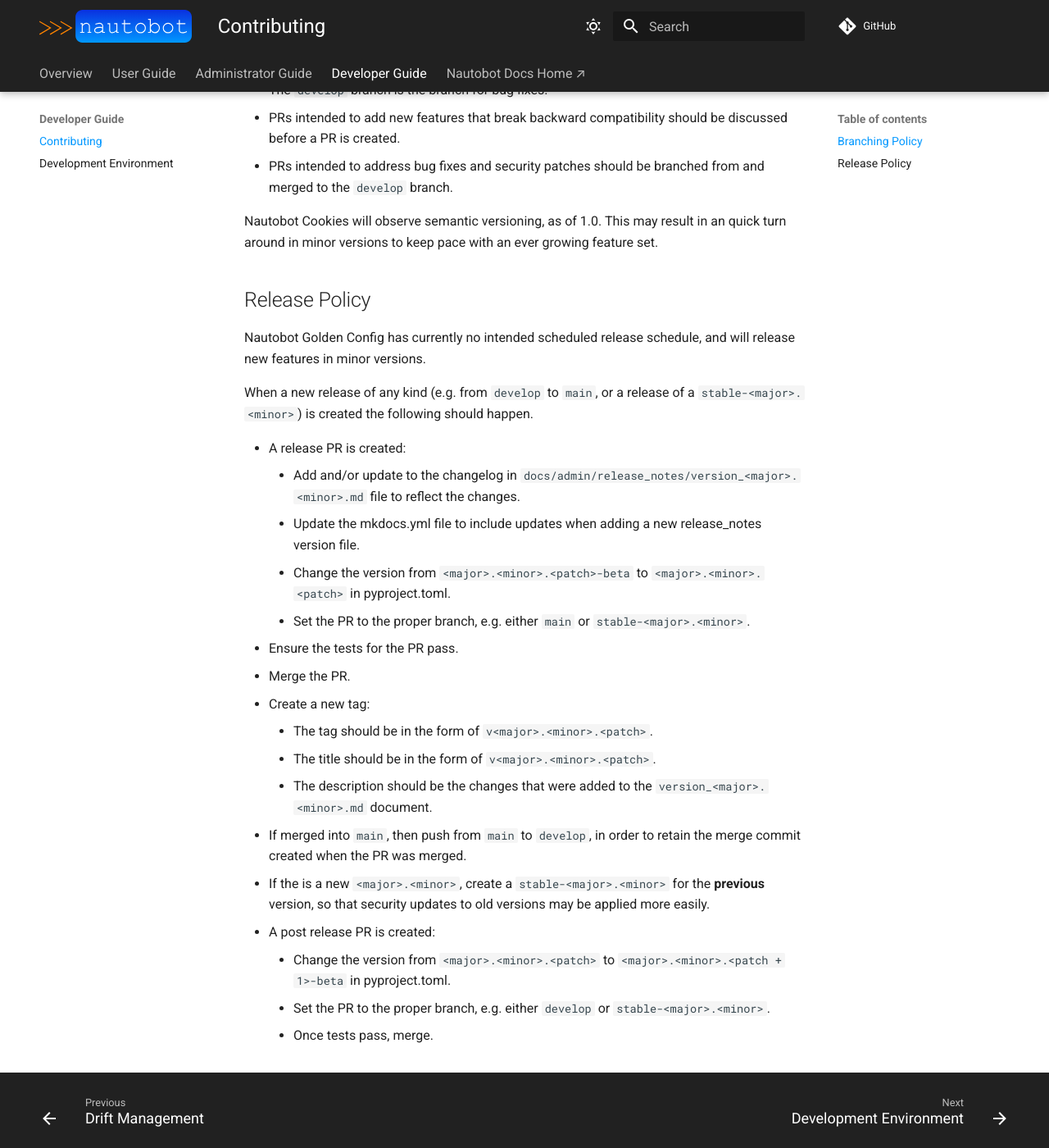
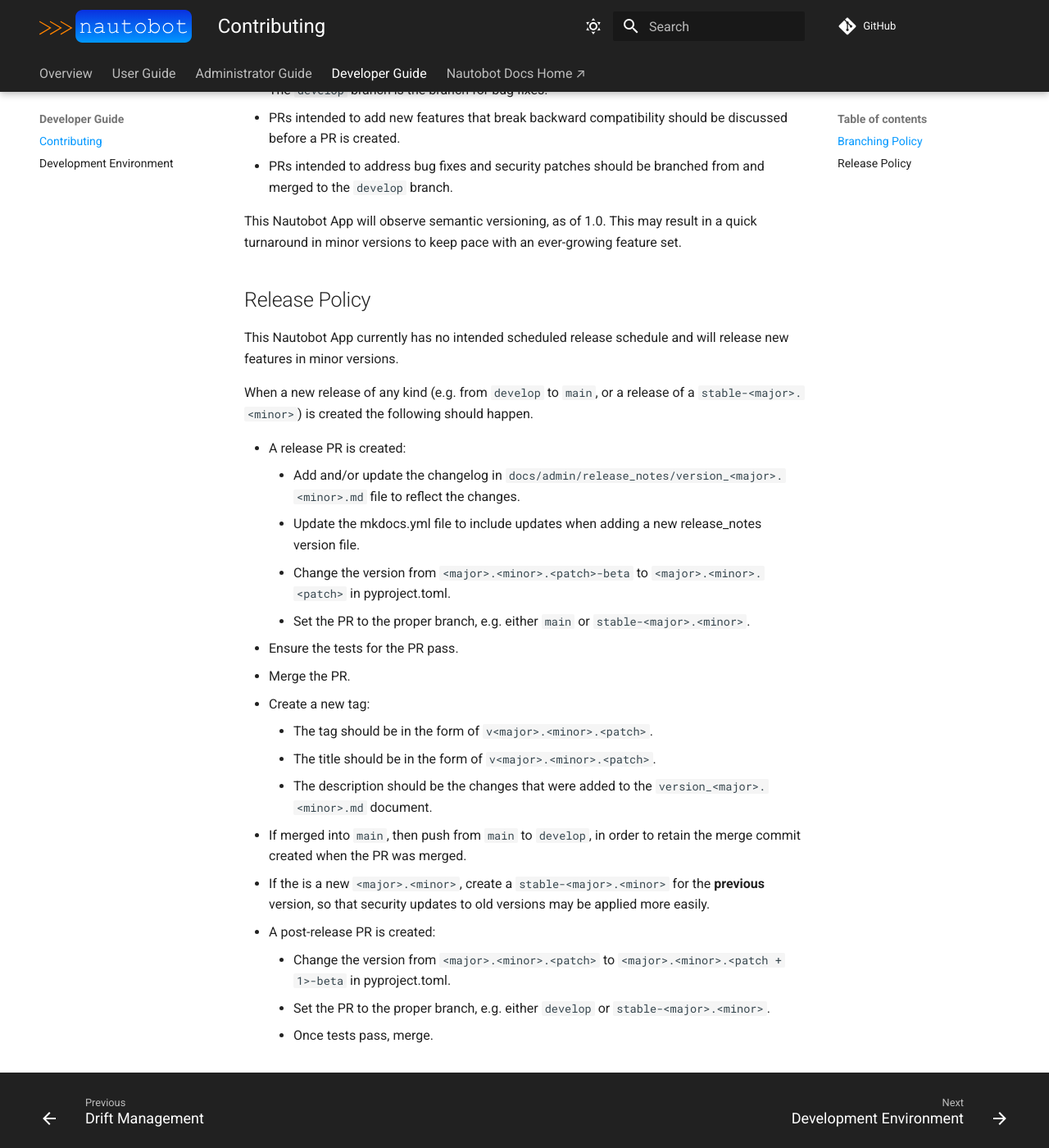
Before and after one commit to nautobot/cookiecutter-nautobot-app, an MkDocs documentation site: the page built from docs/dev/contributing.md, in a window 1280 px wide and 1400 px high, scrolled down 599 px. Shown: the whole window at 82% size. Built offline with MkDocs 1.6.1 and Material for MkDocs 9.7.7, drawn with Linux system fonts in a browser that asks for light colours; comment, search, counter and statistics services are not loaded.

Commit message:
Update contributing.md

```diff
--- a/docs/dev/contributing.md
+++ b/docs/dev/contributing.md
@@ -19,16 +19,16 @@
 - PRs intended to add new features that break backward compatibility should be discussed before a PR is created.
 - PRs intended to address bug fixes and security patches should be branched from and merged to the `develop` branch.
 
-Nautobot Cookies will observe semantic versioning, as of 1.0. This may result in an quick turn around in minor versions to keep pace with an ever growing feature set.
+This Nautobot App will observe semantic versioning, as of 1.0. This may result in a quick turnaround in minor versions to keep pace with an ever-growing feature set.
 
 ## Release Policy
 
-Nautobot Golden Config has currently no intended scheduled release schedule, and will release new features in minor versions.
+This Nautobot App currently has no intended scheduled release schedule and will release new features in minor versions.
 
 When a new release of any kind (e.g. from `develop` to `main`, or a release of a `stable-<major>.<minor>`) is created the following should happen.
 
 - A release PR is created:
-    - Add and/or update to the changelog in `docs/admin/release_notes/version_<major>.<minor>.md` file to reflect the changes.
+    - Add and/or update the changelog in `docs/admin/release_notes/version_<major>.<minor>.md` file to reflect the changes.
     - Update the mkdocs.yml file to include updates when adding a new release_notes version file.
     - Change the version from `<major>.<minor>.<patch>-beta` to `<major>.<minor>.<patch>` in pyproject.toml.
     - Set the PR to the proper branch, e.g. either `main` or `stable-<major>.<minor>`.
@@ -40,7 +40,7 @@
     - The description should be the changes that were added to the `version_<major>.<minor>.md` document.
 - If merged into `main`, then push from `main` to `develop`, in order to retain the merge commit created when the PR was merged.
 - If the is a new `<major>.<minor>`, create a `stable-<major>.<minor>` for the **previous** version, so that security updates to old versions may be applied more easily.
-- A post release PR is created:
+- A post-release PR is created:
     - Change the version from `<major>.<minor>.<patch>` to `<major>.<minor>.<patch + 1>-beta` in pyproject.toml.
     - Set the PR to the proper branch, e.g. either `develop` or `stable-<major>.<minor>`.
     - Once tests pass, merge.
```
